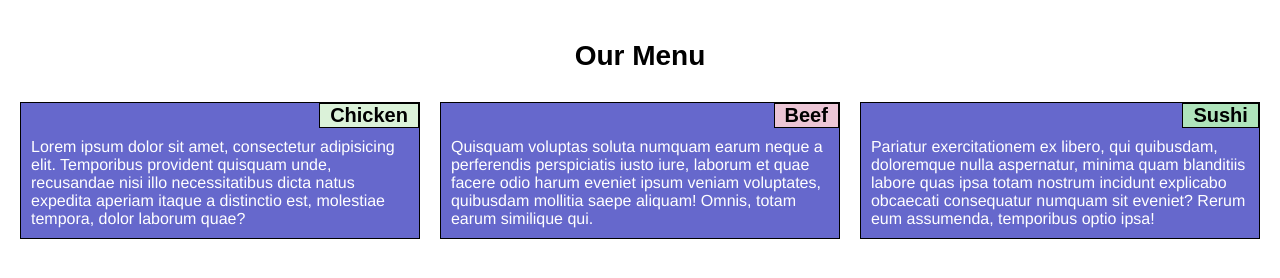
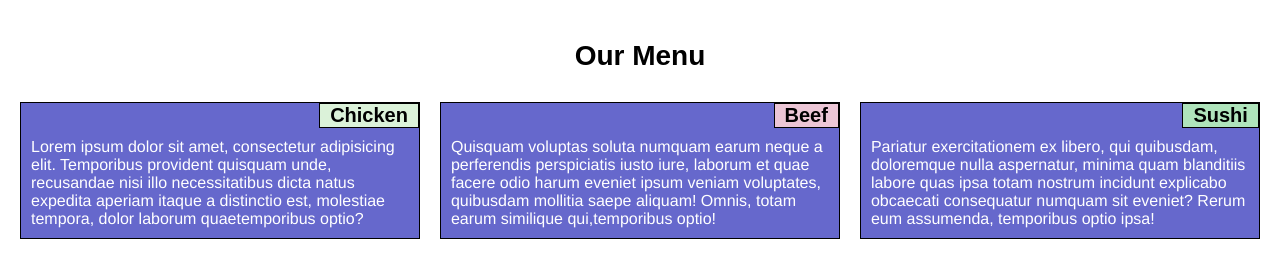
Before and after one commit to munhassan/munhassan.github.io, a plain HTML site: page m2s/index.html in a window 1280 px wide. Drawn offline with Linux system fonts and the light colour scheme.

Commit message:
Update index.html

```diff
--- a/m2s/index.html
+++ b/m2s/index.html
@@ -10,11 +10,11 @@
 	<h1>Our Menu</h1>
 	<section id="sec1">
 		<h2 id="sec-title1">Chicken</h2>
-		<p>Lorem ipsum dolor sit amet, consectetur adipisicing elit. Temporibus provident quisquam unde, recusandae nisi illo necessitatibus dicta natus expedita aperiam itaque a distinctio est, molestiae tempora, dolor laborum quae?</p>
+		<p>Lorem ipsum dolor sit amet, consectetur adipisicing elit. Temporibus provident quisquam unde, recusandae nisi illo necessitatibus dicta natus expedita aperiam itaque a distinctio est, molestiae tempora, dolor laborum quaetemporibus optio?</p>
 	</section>
 	<section id="sec2">
 		<h2 id="sec-title2">Beef</h2>
-		<p>Quisquam voluptas soluta numquam earum neque a perferendis perspiciatis iusto iure, laborum et quae facere odio harum eveniet ipsum veniam voluptates, quibusdam mollitia saepe aliquam! Omnis, totam earum similique qui.</p>
+		<p>Quisquam voluptas soluta numquam earum neque a perferendis perspiciatis iusto iure, laborum et quae facere odio harum eveniet ipsum veniam voluptates, quibusdam mollitia saepe aliquam! Omnis, totam earum similique qui,temporibus optio!</p>
 	</section>
 	<section id="sec3">
 		<h2 id="sec-title3">Sushi</h2>
```
